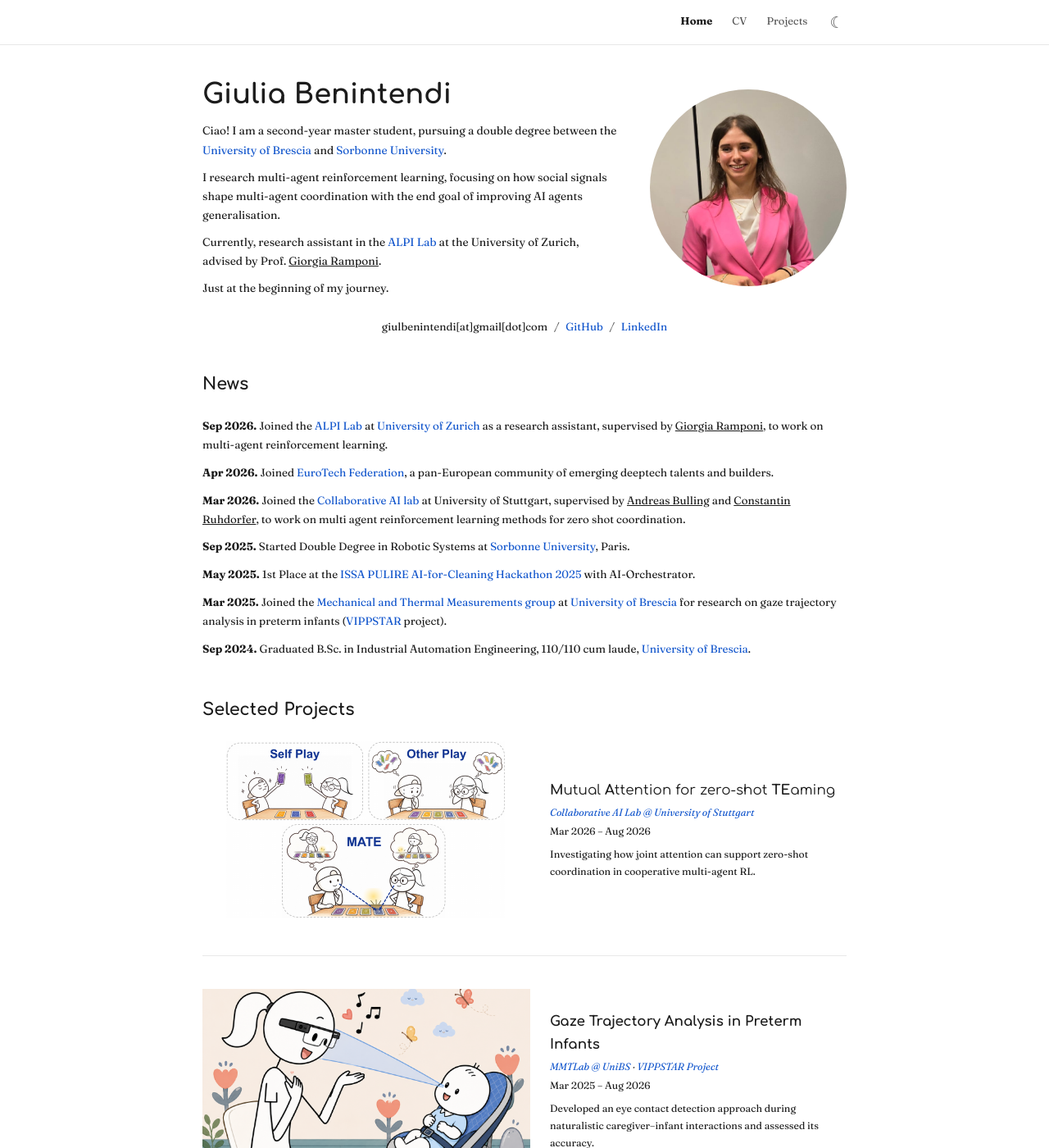
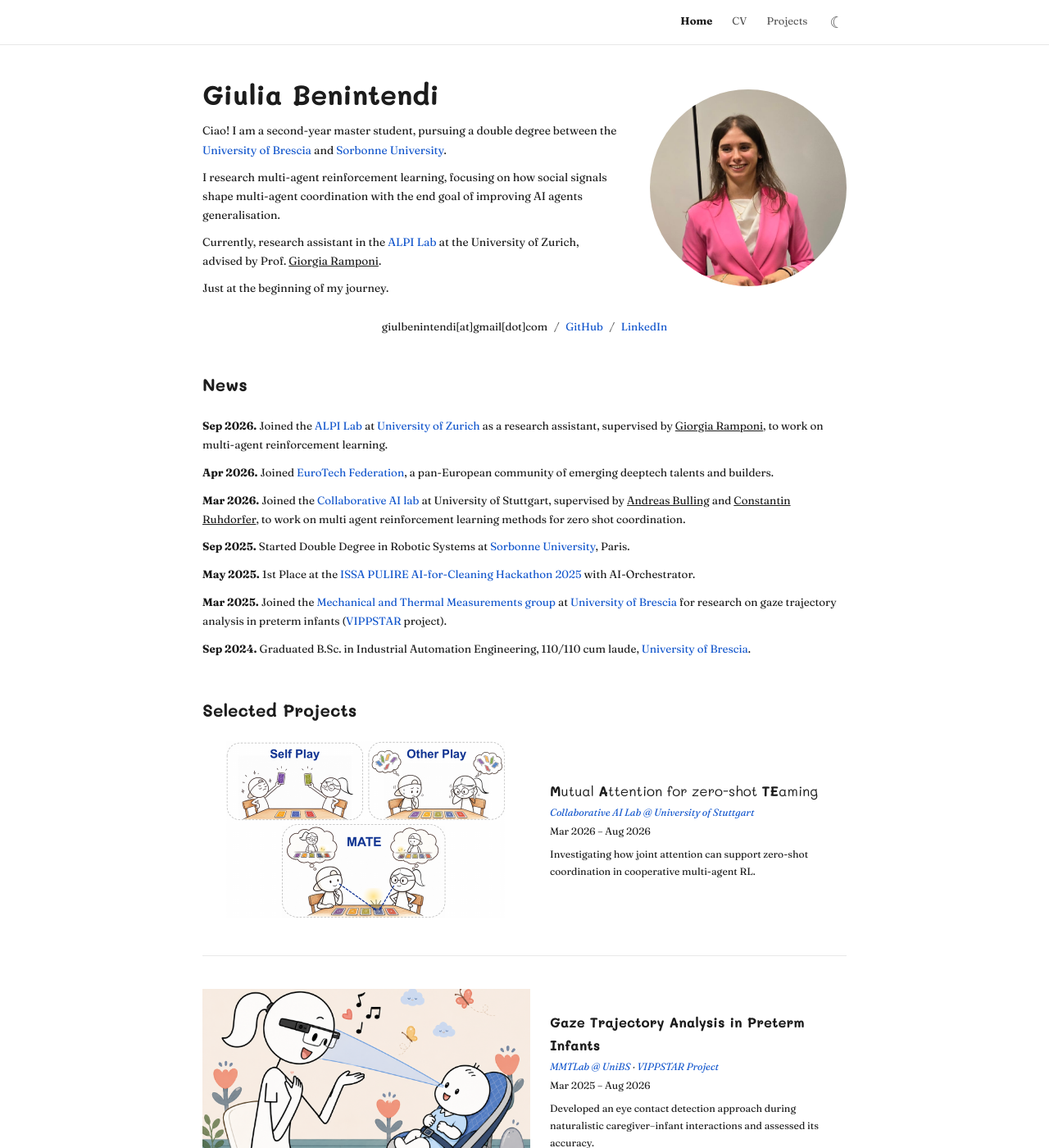
Before and after one commit to giuliabenintendi/giuliabenintendi.github.io, a Jekyll site: the page built from index.html, in a window 1280 px wide and 1400 px high. Shown: the whole window at 82% size. Built offline with Jekyll 4.4.1, drawn with Linux system fonts in a browser that asks for light colours.

Commit message:
use mali for name and titles

```diff
--- a/_layouts/default.html
+++ b/_layouts/default.html
@@ -7,7 +7,7 @@
   <meta name="description" content="{{ site.description }}">
   <link rel="preconnect" href="https://fonts.googleapis.com">
   <link rel="preconnect" href="https://fonts.gstatic.com" crossorigin>
-  <link href="https://fonts.googleapis.com/css2?family=Comfortaa:wght@400..700&family=Fraunces:ital,opsz,wght,SOFT@0,9..144,300..700,0..100;1,9..144,300..700,0..100&display=swap" rel="stylesheet">
+  <link href="https://fonts.googleapis.com/css2?family=Mali:wght@400;500;600;700&family=Fraunces:ital,opsz,wght,SOFT@0,9..144,300..700,0..100;1,9..144,300..700,0..100&display=swap" rel="stylesheet">
   <link rel="stylesheet" href="{{ '/assets/css/style.css' | relative_url }}">
   <script>
     (function() {
--- a/assets/css/style.css
+++ b/assets/css/style.css
@@ -56,7 +56,7 @@
 .section-title,
 .about-section h2,
 .project-body h3 {
-  font-family: 'Comfortaa', 'Avenir Next', sans-serif;
+  font-family: 'Mali', 'Avenir Next', sans-serif;
 }
 
 /* Person links: same color as surrounding text, always underlined */
```
